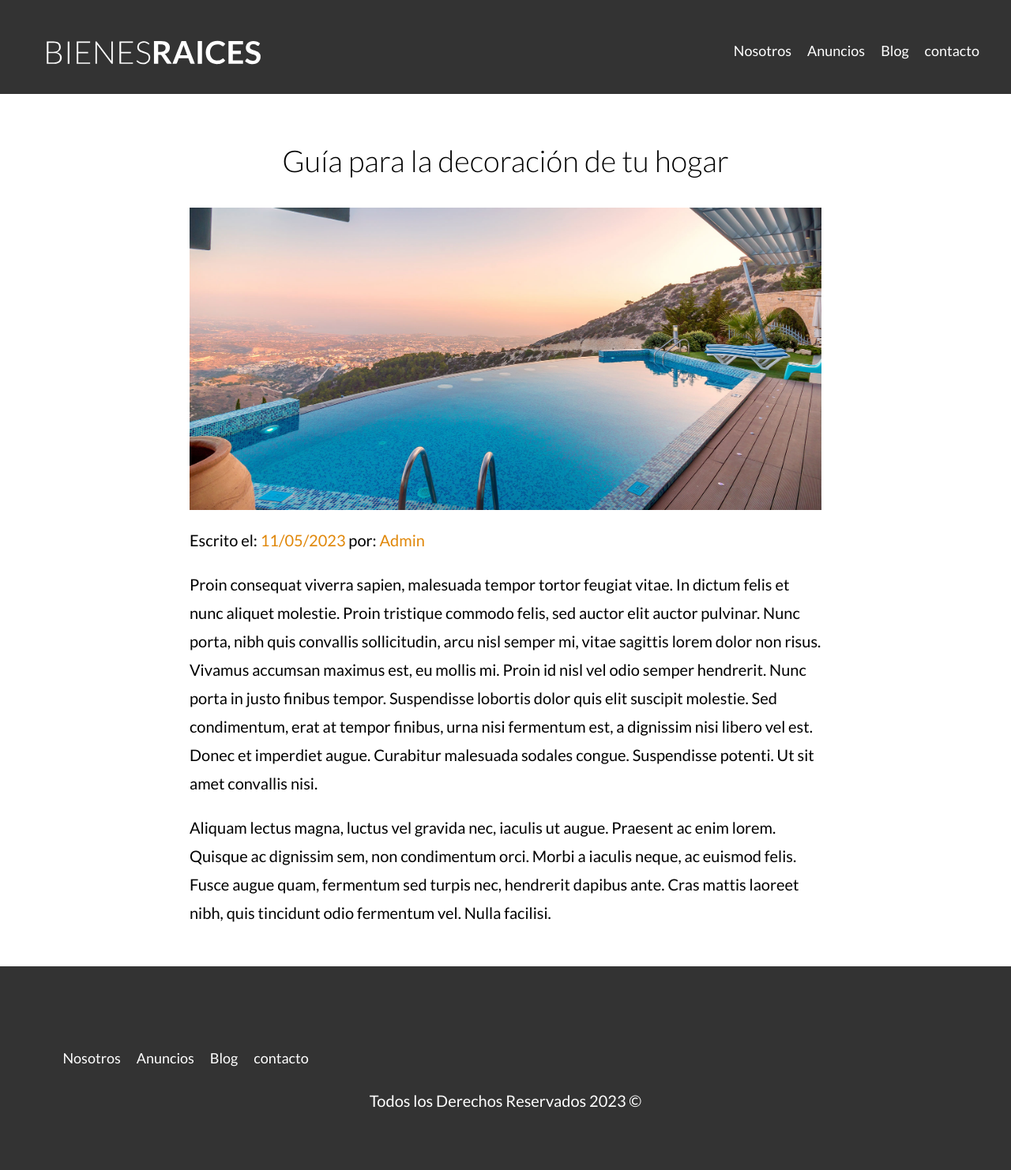
After one commit to mjmf1/bienesraices, a PHP site: page /entrada.html in a window 1280 px wide. The commit adds this page. Shown: the whole page at 79% size. Run offline with PHP 8.4, Linux system fonts and the light colour scheme.

Commit message:
Creando el Blog

```diff
--- /dev/null
+++ b/entrada.html
@@ -0,0 +1,63 @@
+<!DOCTYPE html>
+<html lang="en">
+<head>
+    <meta charset="UTF-8">
+    <meta http-equiv="X-UA-Compatible" content="IE=edge">
+    <meta name="viewport" content="width=device-width, initial-scale=1.0">
+    <title>Bienes Raices</title>
+    <link rel="stylesheet" href="build/css/app.css">
+</head>
+<body>
+    <header class="header">
+        <div class="contenedor contenido-header">
+            <div class="barra">
+                <a href="/">
+                    <img src="build/img/logo.svg" alt="logo tipo de bienes raices">
+                </a>
+                <nav class="navegacion">
+                    <a href="nosotros.html">Nosotros</a>
+                    <a href="anuncios.html">Anuncios</a>
+                    <a href="blog.html">Blog</a>
+                    <a href="contacto.html">contacto</a>
+                </nav>
+
+            </div> <!-- barra-->
+
+        </div>
+    </header>
+
+    <main class="contenedor seccion contenido-centrado">
+        <h1>Guía para la decoración de tu hogar</h1>
+
+        <picture>
+            <source srcset="build/img/destacada2.webp" type="img/webp">
+            <source srcset="build/img/destacada2.jpeg" type="img/jepg">
+            <img loading="lazy" src="build/img/destacada2.jpg" alt="imagen de la propiedad">
+        </picture>
+
+        <p class="informacion-meta">Escrito el: <span>11/05/2023</span> por: <span>Admin</span></p>
+
+        <div class="resumen-propiedad">
+
+            <p>Proin consequat viverra sapien, malesuada tempor tortor feugiat vitae. In dictum felis et nunc aliquet molestie. Proin tristique commodo felis, sed auctor elit auctor pulvinar. Nunc porta, nibh quis convallis sollicitudin, arcu nisl semper mi, vitae sagittis lorem dolor non risus. Vivamus accumsan maximus est, eu mollis mi. Proin id nisl vel odio semper hendrerit. Nunc porta in justo finibus tempor. Suspendisse lobortis dolor quis elit suscipit molestie. Sed condimentum, erat at tempor finibus, urna nisi fermentum est, a dignissim nisi libero vel est. Donec et imperdiet augue. Curabitur malesuada sodales congue. Suspendisse potenti. Ut sit amet convallis nisi.</p>
+
+                <p>Aliquam lectus magna, luctus vel gravida nec, iaculis ut augue. Praesent ac enim lorem. Quisque ac dignissim sem, non condimentum orci. Morbi a iaculis neque, ac euismod felis. Fusce augue quam, fermentum sed turpis nec, hendrerit dapibus ante. Cras mattis laoreet nibh, quis tincidunt odio fermentum vel. Nulla facilisi.</p>
+
+        </div>
+    </main>
+
+    <footer class="footer seccion">
+        <div class="contenedor contenedor-footer">
+            <nav class="navegacion">
+                <a href="nosotros.html">Nosotros</a>
+                <a href="anuncios.html">Anuncios</a>
+                <a href="blog.html">Blog</a>
+                <a href="contacto.html">contacto</a>
+            </nav>
+        </div>
+        <p class="copyright">Todos los Derechos Reservados 2023 &copy;</p>
+    </footer>
+
+    <script src="src/js/modernizr.js"></script>
+</body>
+</html>
--- a/index.html
+++ b/index.html
@@ -180,7 +180,7 @@
                 <div class="texto-entrada">
                     <a href="entrada.html">
                     <h4>Terraza en el techo de tu casa</h4>
-                    <p>Escrito el: <span>11/05/2023</span> por: <span>Admin</span></p>
+                    <p class="informacion-meta">Escrito el: <span>11/05/2023</span> por: <span>Admin</span></p>
                     <p>Consejos para construir una terraza en el techo de tu casa con los mejores materiales y ahorrando dinero</p>
                 </a>
                 </div>
@@ -198,7 +198,7 @@
                 <div class="texto-entrada">
                     <a href="entrada.html">
                     <h4>Guía para la decoración de tu hogar</h4>
-                    <p>Escrito el: <span>11/05/2023</span> por: <span>Admin</span></p>
+                    <p class="informacion-meta">Escrito el: <span>11/05/2023</span> por: <span>Admin</span></p>
                     <p>Maximiza el espacio en tu hogar con esta guia, aprende a combinar muebles y colores para darle vida a tu espaci2</p>
                 </a>
                 </div>
--- a/src/scss/layout/_inferior.scss
+++ b/src/scss/layout/_inferior.scss
@@ -16,6 +16,13 @@
     }
     &:last-of-type{
         margin-bottom: 0;
+    }
+}
+
+.informacion-meta{
+    span{
+        color: #e08709;
+        font-size: 2rem;
     }
 }
 
@@ -41,8 +48,5 @@
     margin-top: 1rem;
         }
     }
-    span{
-        color: #e08709;
-        font-size: 2rem;
-    }
+
 }
```
Also changed, not shown: blog.html (+74 -2 lines), build/css/app.css, 1 other file.
